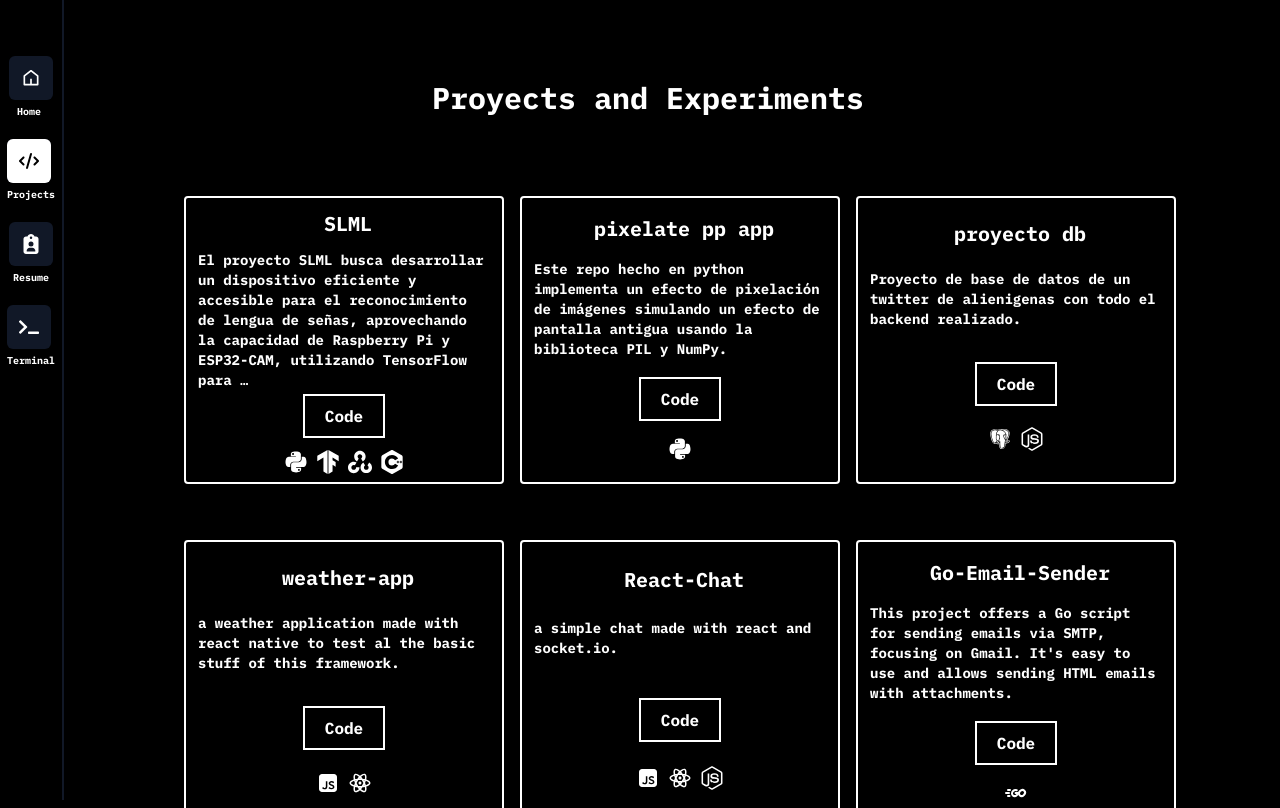
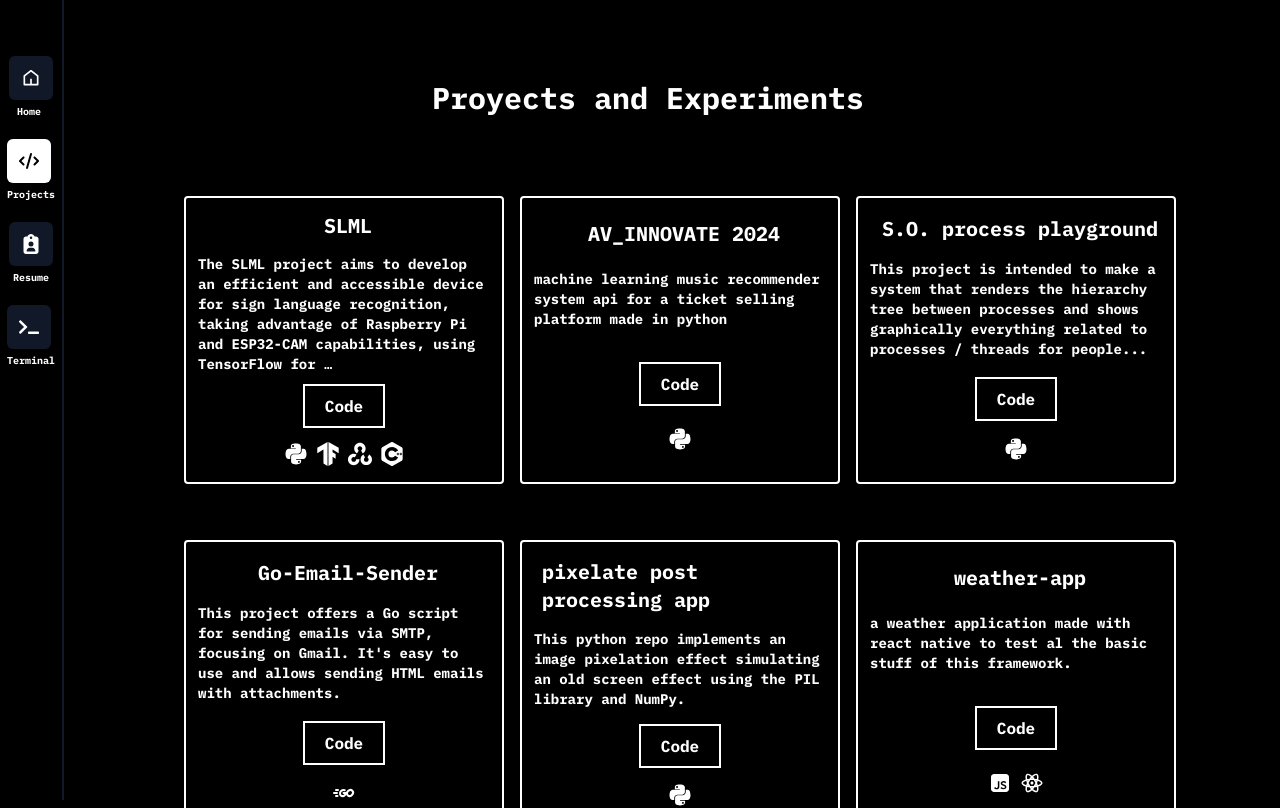
Before and after one commit to lexO-dat/portfolio, a React (Create React App) app: page /projects in a window 1280 px wide. Shown: the top 808 px of the page. Built offline with nearby package versions, Linux system fonts and the light colour scheme.

Commit message:
Update Proyects.js

```diff
--- a/src/components/Projects/Projects/Proyects.js
+++ b/src/components/Projects/Projects/Proyects.js
@@ -26,7 +26,7 @@ const cards = [
     {
       url: "/imgs/abstract/1.jpg",
       title: " SLML ",
-      description: "El proyecto SLML busca desarrollar un dispositivo eficiente y accesible para el reconocimiento de lengua de señas, aprovechando la capacidad de Raspberry Pi y ESP32-CAM, utilizando TensorFlow para …",
+      description: "The SLML project aims to develop an efficient and accessible device for sign language recognition, taking advantage of Raspberry Pi and ESP32-CAM capabilities, using TensorFlow for …",
       skills: ["Python", "TensorFlow", "OpenCv", "C++"],
       demo: "no",
       info: "no",
@@ -34,24 +34,44 @@ const cards = [
       id: 1,
     },
     {
+      url: "/imgs/abstract/1.jpg",
+      title: " AV_INNOVATE 2024 ",
+      description: "machine learning music recommender system api for a ticket selling platform made in python ",
+      skills: ["Python", "Golang", "Docker"],
+      demo: "no",
+      info: "no",
+      demoUrl: "https://github.com/lexO-dat/AV_Innovate",
+      id: 2,
+    },
+    {
+      url: "/imgs/abstract/1.jpg",
+      title: " S.O. process playground ",
+      description: "This project is intended to make a system that renders the hierarchy tree between processes and shows graphically everything related to processes / threads for people... ",
+      skills: ["Python", "Golang", "Docker"],
+      demo: "no",
+      info: "no",
+      demoUrl: "https://github.com/lexO-dat/playground-so",
+      id: 3,
+    },
+    {
+      url: "/imgs/abstract/6.jpg",
+      title: "Go-Email-Sender ",
+      description: "This project offers a Go script for sending emails via SMTP, focusing on Gmail. It's easy to use and allows sending HTML emails with attachments.",
+      skills: ["Go"],
+      demo: "no",
+      info: "no",
+      demoUrl: "https://github.com/lexO-dat/Go-Email-Sender",
+      id: 4,
+    },
+    {
       url: "/imgs/abstract/2.jpg",
-      title: "pixelate pp app",
-      description: "Este repo hecho en python implementa un efecto de pixelación de imágenes simulando un efecto de pantalla antigua usando la biblioteca PIL y NumPy.",
+      title: "pixelate post processing app",
+      description: "This python repo implements an image pixelation effect simulating an old screen effect using the PIL library and NumPy.",
       skills: ["Python"],
       demo: "no",
       info: "no",
       demoUrl: "https://github.com/lexO-dat/pixelated_transform",
-      id: 2,
-    },
-    {
-      url: "/imgs/abstract/3.jpg",
-      title: " proyecto db ",
-      description: "Proyecto de base de datos de un twitter de alienigenas con todo el backend realizado.",
-      skills: ["PostgreSQL", "NodeJS"],
-      demo: "no",
-      info: "no",
-      demoUrl: "https://github.com/lexO-dat/proyecto_db",
-      id: 3,
+      id: 5,
     },
     {
       url: "/imgs/abstract/4.jpg",
@@ -61,26 +81,16 @@ const cards = [
       demo: "no",
       info: "no",
       demoUrl: "https://github.com/lexO-dat/weather-app",
-      id: 4,
+      id: 6,
     },
     {
       url: "/imgs/abstract/5.jpg",
       title: " React-Chat ",
-      description: "a simple chat made with react and socket.io.",
+      description: "a chat made with react and socket.io.",
       skills: ["JavaScript", "React", "NodeJS"],
       demo: "no",
       info: "no",
       demoUrl: "https://github.com/lexO-dat/React-Chat",
-      id: 5,
-    },
-    {
-      url: "/imgs/abstract/6.jpg",
-      title: "Go-Email-Sender ",
-      description: "This project offers a Go script for sending emails via SMTP, focusing on Gmail. It's easy to use and allows sending HTML emails with attachments.",
-      skills: ["Go"],
-      demo: "no",
-      info: "no",
-      demoUrl: "https://github.com/lexO-dat/Go-Email-Sender",
-      id: 6,
+      id: 7,
     },
   ];
```
